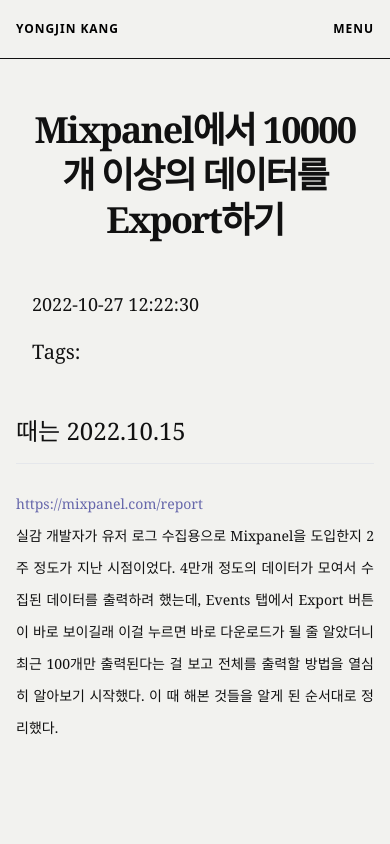
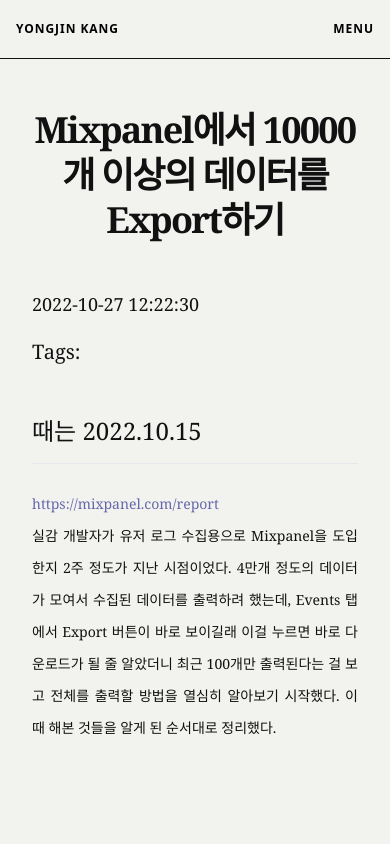
Before and after one commit to Rouxist/main-blog, a Next.js app: page /posts/20221027_mixpanel-fetch in a window 390 px wide. Shown: the top 844 px of the page. Built offline with nearby package versions, Linux system fonts and the light colour scheme.

Commit message:
feat(ui): make post body narrower for mobile screen size

```diff
--- a/src/app/_components_post/post-body.tsx
+++ b/src/app/_components_post/post-body.tsx
@@ -7,7 +7,7 @@
 
 export function PostBody({ content }: Props) {
   return (
-    <div className="max-w-5xl px-4 sm:px-8 mx-auto">
+    <div className="max-w-5xl px-8 mx-auto">
       <div
         id="content-container"
         className={markdownStyles['markdown']}
```
